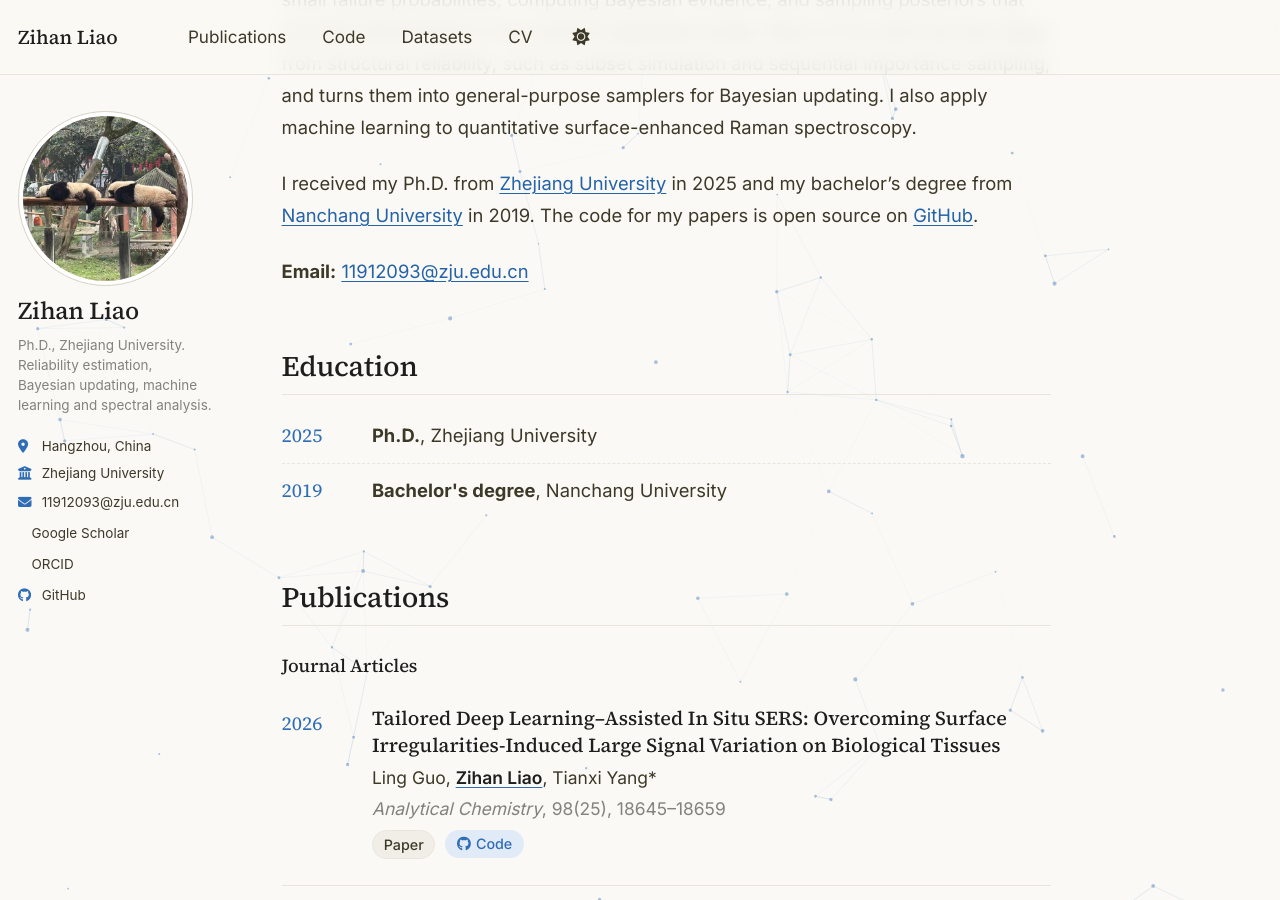
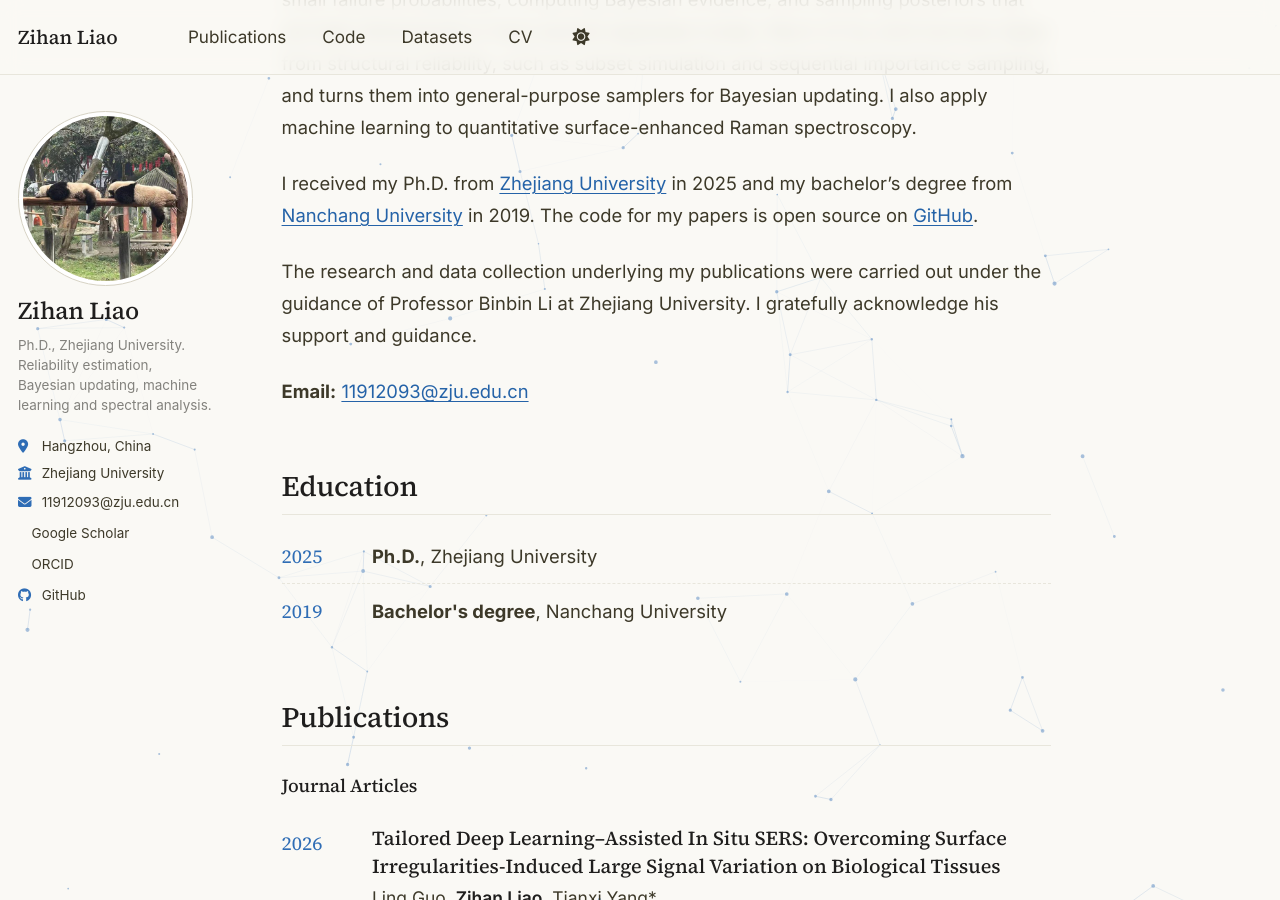
Before and after one commit to ZihanLiao-ZJU/zihanliao-zju.github.io, a Jekyll site: the page built from _pages/about.md, in a window 1280 px wide and 900 px high, scrolled down 300 px. Built offline with Jekyll 4.4.1, drawn with Linux system fonts in a browser that asks for light colours; a style sheet for code colours, icons or effects is not loaded.

Commit message:
Add Professor Binbin Li acknowledgment to homepage (#13)

```diff
--- a/_pages/about.md
+++ b/_pages/about.md
@@ -14,6 +14,8 @@ redirect_from:
 I study how to make probabilistic computation reliable when it is hard: estimating very small failure probabilities, computing Bayesian evidence, and sampling posteriors that are high-dimensional or have several separated modes. Much of my work borrows ideas from structural reliability, such as subset simulation and sequential importance sampling, and turns them into general-purpose samplers for Bayesian updating. I also apply machine learning to quantitative surface-enhanced Raman spectroscopy.
 
 I received my Ph.D. from [Zhejiang University](https://www.zju.edu.cn/english/) in 2025 and my bachelor's degree from [Nanchang University](https://www.ncu.edu.cn/) in 2019. The code for my papers is open source on [GitHub](https://github.com/{{ site.author.github }}).
+
+The research and data collection underlying my publications were carried out under the guidance of Professor Binbin Li at Zhejiang University. I gratefully acknowledge his support and guidance.
 
 **Email:** [{{ site.author.email }}](mailto:{{ site.author.email }})
 
```
